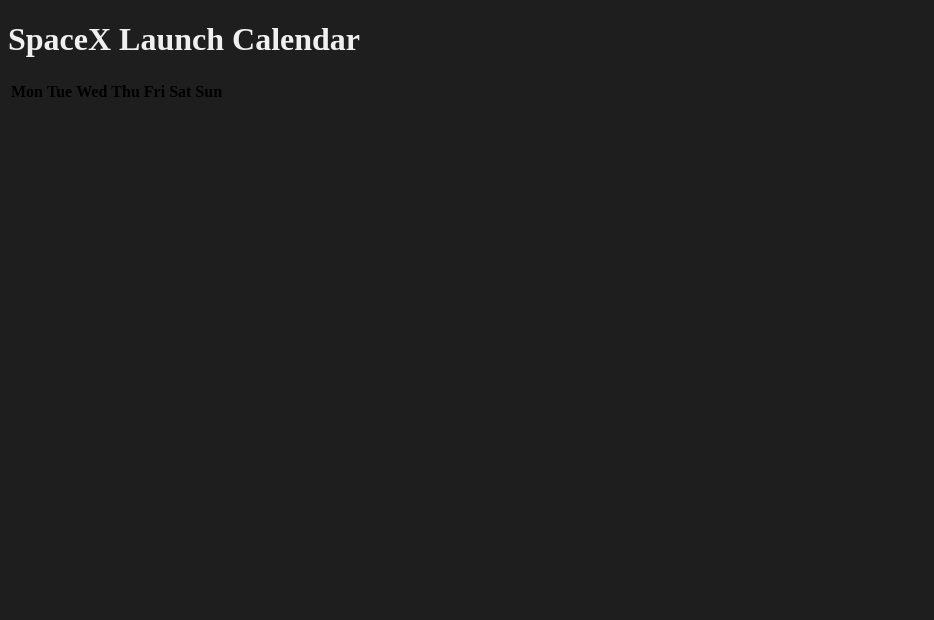
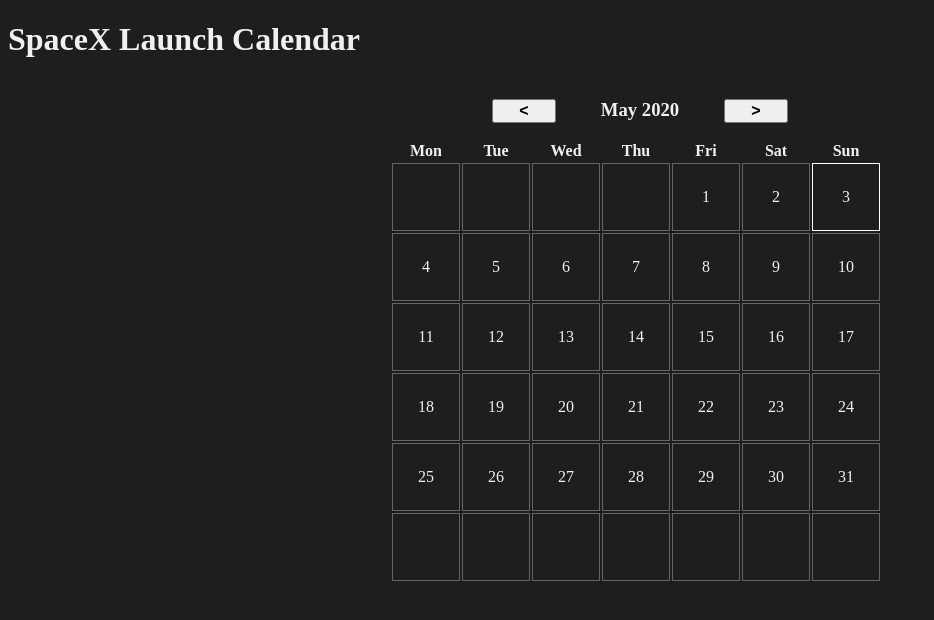
Before and after one commit to rsmarsh/spacex-launch-calendar, a plain HTML site: page index.html in a window 1280 px wide. Shown: the whole page, without its empty margins (0-934 px from the left). Drawn offline with Linux system fonts and the light colour scheme.

Commit message:
added buttons to control calendar months

```diff
--- a/index.html
+++ b/index.html
@@ -16,8 +16,14 @@
 
         <div id="content">
             <div class="calendar-area">
-                <h3 class="month-displayed"></h3>
-                <table class="month-calendar"></table>
+                <div class="calendar-header">
+                    <button class="prev-btn"><</button>
+                    <h3 class="month-displayed"></h3>
+                    <button class="next-btn">></button>
+                </div>
+                <div>
+                    <table class="month-calendar"></table>
+                </div>
             </div>
         </div>
 
--- a/src/calendar.js
+++ b/src/calendar.js
@@ -12,6 +12,8 @@ function Calendar(config) {
     this.table = config.tableElement;
     this.prepareTable();
     this.tableBody = this.table.querySelector('tbody');
+
+    this.addEventListeners();
 };
 
 Calendar.prototype.prepareTable = function() {
@@ -24,6 +26,20 @@ Calendar.prototype.prepareTable = function() {
     this.table.appendChild(document.createElement('tbody'));
     this.createDayCells();
 
+
+};
+
+Calendar.prototype.addEventListeners = function() {
+    var prevBtn = document.querySelector('.calendar-header .prev-btn');
+    var nextBtn = document.querySelector('.calendar-header .next-btn');
+
+    prevBtn.addEventListener('click', function(){
+        this.updateCalendarMonth(this.monthDisplayed-1);
+    }.bind(this));
+
+    nextBtn.addEventListener('click', function(){
+        this.updateCalendarMonth(this.monthDisplayed+1);
+    }.bind(this));
 
 };
 
@@ -88,29 +104,42 @@ Calendar.prototype.createDayCells = function() {
 *
 * @param {Number|String} [month] - the month to display (zero indexed). if undefined uses current month
 */
-Calendar.prototype.updateCalendarMonth = function(month, year) {
+Calendar.prototype.updateCalendarMonth = function(month) {
 
     this.tableBody.innerHTML = "";
     this.createDayCells();
 
-    if (isNaN(month) || month < 0 || month >= 12 ) {
+    if (isNaN(month)) {
         month = new Date().getMonth();
     }
 
-    if (isNaN(year) ) {
-        year = new Date().getFullYear();
+    if (isNaN(this.yearDisplayed) ) {
+        this.yearDisplayed = new Date().getFullYear();
+    }
+
+    if (month < 0) {
+        month+=12;
+        this.yearDisplayed-=1;
+    }
+
+    if (month >= 12) {
+        month-=12;
+        this.yearDisplayed+=1
     }
 
 
+    // so the next/previous arrows can work, keep track of the latest month being displayed
+    this.monthDisplayed = month;
 
     // capture what the users local date is so today's date can be highlighted
     var currentDate = new Date();
+    var currentYear = currentDate.getFullYear();
     var currentMonth = currentDate.getMonth();
     var currentDay = currentDate.getDate();
 
     // work out what the month to be displayed is and the details of its days
-    var monthToDisplay = new Date(year, month);
-    var monthStartDay = new Date(year, month, 1).getDay()-1; // +1 because getDay() works on Sunday -> Saturday weeks
+    var monthToDisplay = new Date(this.yearDisplayed, this.monthDisplayed);
+    var monthStartDay = new Date(this.yearDisplayed, this.monthDisplayed, 1).getDay()-1; // +1 because getDay() works on Sunday -> Saturday weeks
     // wrap around when a month starts on a Sunday
     if (monthStartDay === -1) {
         monthStartDay = 6;
@@ -132,10 +161,10 @@ Calendar.prototype.updateCalendarMonth = function(month, year) {
     ][monthToDisplay.getMonth()];
 
     // update the calendar heading with month/year label
-    document.querySelector('.calendar-area .month-displayed').textContent = monthLabel;
+    document.querySelector('.calendar-area .month-displayed').textContent = monthLabel + ' ' + this.yearDisplayed ;
 
     // find the total days in this month by setting it to the next month, and use 0 to get the day before
-    var monthLength = new Date(year, month+1, 0).getDate();
+    var monthLength = new Date(this.yearDisplayed, this.monthDisplayed+1, 0).getDate();
 
     var dayIndex = 0;
     var dayOfMonth = 1;
@@ -147,7 +176,14 @@ Calendar.prototype.updateCalendarMonth = function(month, year) {
         if (dayIndex >= monthStartDay && dayOfMonth <= monthLength) {
             dayCell.textContent = dayOfMonth;
             dayCell.classList.add('month-day-'+dayIndex);
+
+            if (this.monthDisplayed === currentMonth && this.yearDisplayed === currentYear && dayOfMonth === currentDay) {
+                dayCell.classList.add('today');
+            }
+
             dayOfMonth+=1;
+
+
         } else {
 
         }
@@ -156,11 +192,9 @@ Calendar.prototype.updateCalendarMonth = function(month, year) {
 
     }
 
-   // TODO: if this day matches today's date, add a highlight class
+    // TODO: check if this day has an event, add info if so (this may be done via a second function)
 
-   // TODO: check if this day has an event, add info if so (this may be done via a second function)
-
-   // TODO: check how many empty cells are below/after this month and add in the correct numbers
+    // TODO: check how many empty cells are below/after this month and add in the correct numbers
 };
 
 Calendar.prototype.getDayCellByIndex = function(index) {
--- a/src/index.js
+++ b/src/index.js
@@ -2,3 +2,4 @@ var calendarTable = document.querySelector('.month-calendar');
 var calendar = new Calendar({
     tableElement: calendarTable
 });
+calendar.updateCalendarMonth();
--- a/style/main.css
+++ b/style/main.css
@@ -1,12 +1,52 @@
 body {
     background-color: #1e1e1e;
+    color:  rgb(240, 240, 240);
 }
 
 h1, h2, h3, h4, h5, h6, p, span {
     color: rgb(240, 240, 240);
 }
 
+#content {
+    max-width: 500px;
+    margin: 0 auto;
+}
+
 /* Calendar */
+.calendar-area {
+    text-align: center;
+}
+
+
+.calendar-header {
+    text-align: center;
+}
+.calendar-header > * {
+    display: inline-block;
+
+}
+.calendar-header button {
+    width: 4rem;
+    /* margin: 0rem 2rem; */
+    font-weight: bold;
+    font-size: 1rem;
+}
+.calendar-header .month-displayed {
+    display: inline-block;
+    width: 10rem;
+}
+
 .month-calendar .template-row {
     display: none;
 }
+
+.month-calendar .today {
+    border: 1px solid #fff;
+}
+
+.month-calendar tbody td {
+    width: 4rem;
+    height: 4rem;
+    text-align: center;
+    border: 1px solid rgba(255, 255, 255, 0.315);
+}
```
